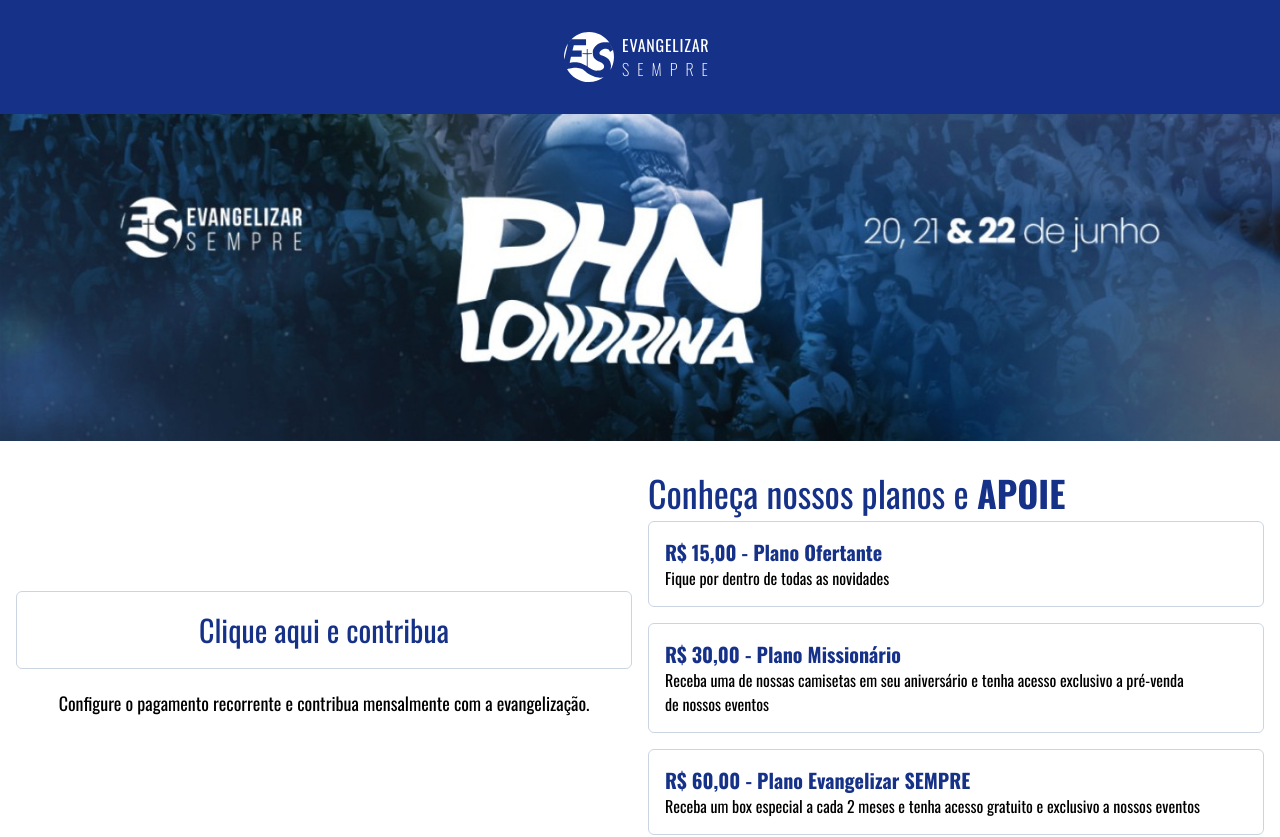
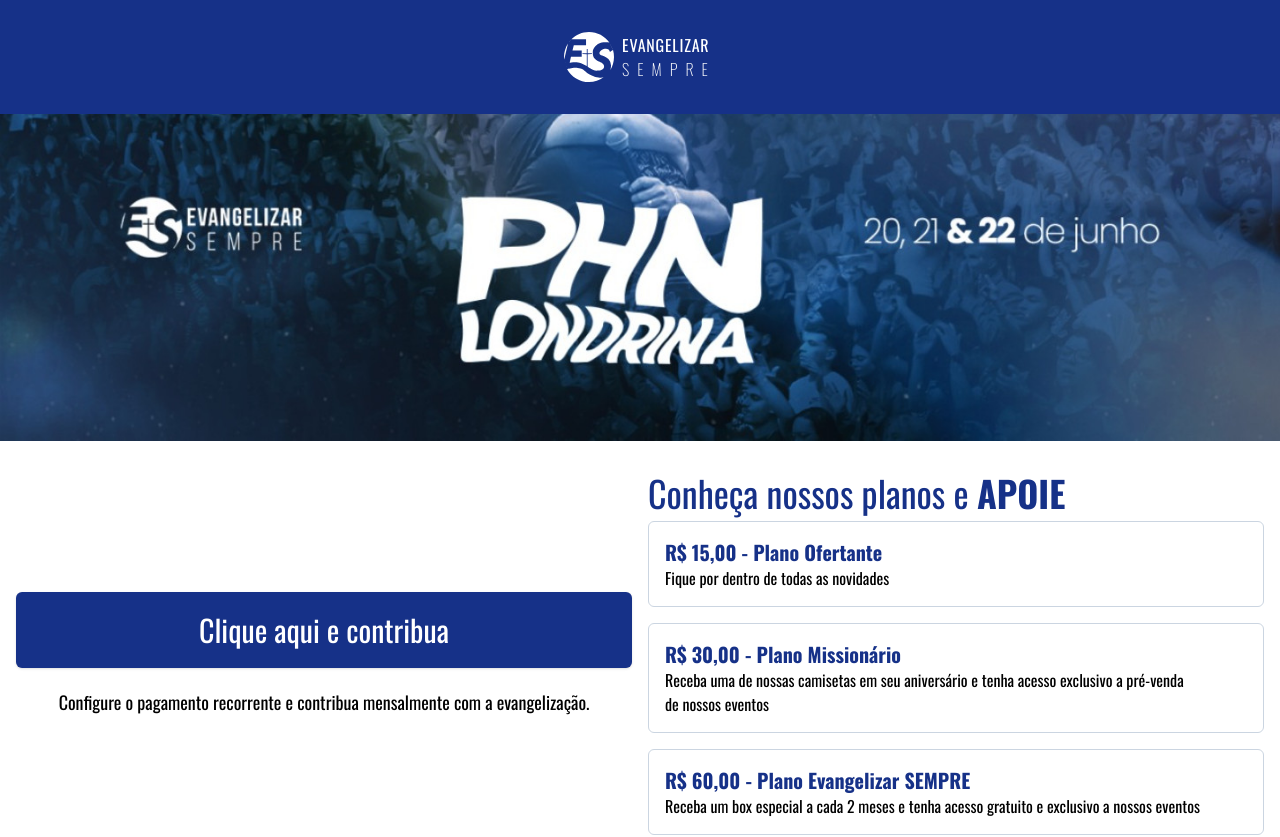
Before and after one commit to Go-Ingressos/lp-evangelizar, a Next.js app: page / in a window 1280 px wide. Shown: the top 837 px of the page. Built offline with nearby package versions, Linux system fonts and the light colour scheme.

Commit message:
button style

```diff
--- a/src/app/page.tsx
+++ b/src/app/page.tsx
@@ -21,7 +21,7 @@
           <div className="flex flex-row justify-between items-center gap-2">
             <Link
               href="https://goingressos.com.br/acesso/login-evangelizar"
-              className="border w-full py-5 flex-col border-slate-300 flex items-center justify-center px-4 rounded-md text-brand"
+              className="w-full py-5 flex-col bg-brand shadow flex items-center justify-center px-4 rounded-md text-white hover:brightness-90"
             >
               <p className="text-3xl">Clique aqui e contribua</p>
             </Link>
```
